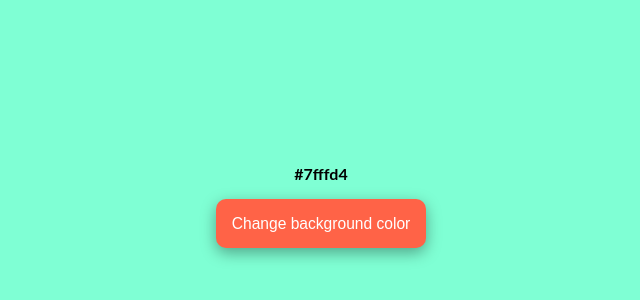
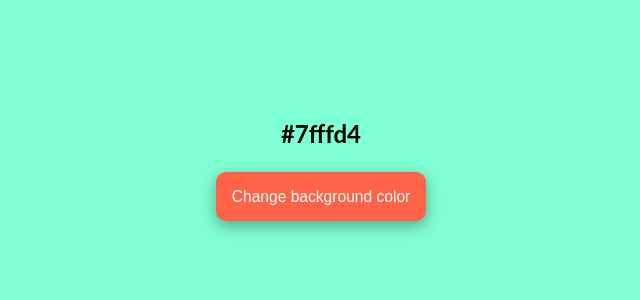
Before and after one commit to Keys02/background-changer-js, a plain HTML site: page index.html in a window 1280 px wide. Shown: the part 210-510 px from the top of the page, without its empty margins (319-959 px from the left). Drawn offline with Linux system fonts and the light colour scheme.

Commit message:
Change the viewport height of the section to 90vh and the make poppins font style the highest priority font style

```diff
--- a/style.css
+++ b/style.css
@@ -1,11 +1,11 @@
 body {
-    font-family: lato, poppins, sans-serif;
+    font-family: poppins, lato, sans-serif;
     background-color: #7fffd4;
 }
 
 section {
     display: flex;
-    min-height: 100vh;
+    min-height: 90vh;
     flex-direction: column;
     align-items: center;
     justify-content: center;
@@ -24,6 +24,7 @@ button {
 
 p {
     font-weight: bolder;
+    font-size: 1.5em;
 }
 
 button:hover {
```
